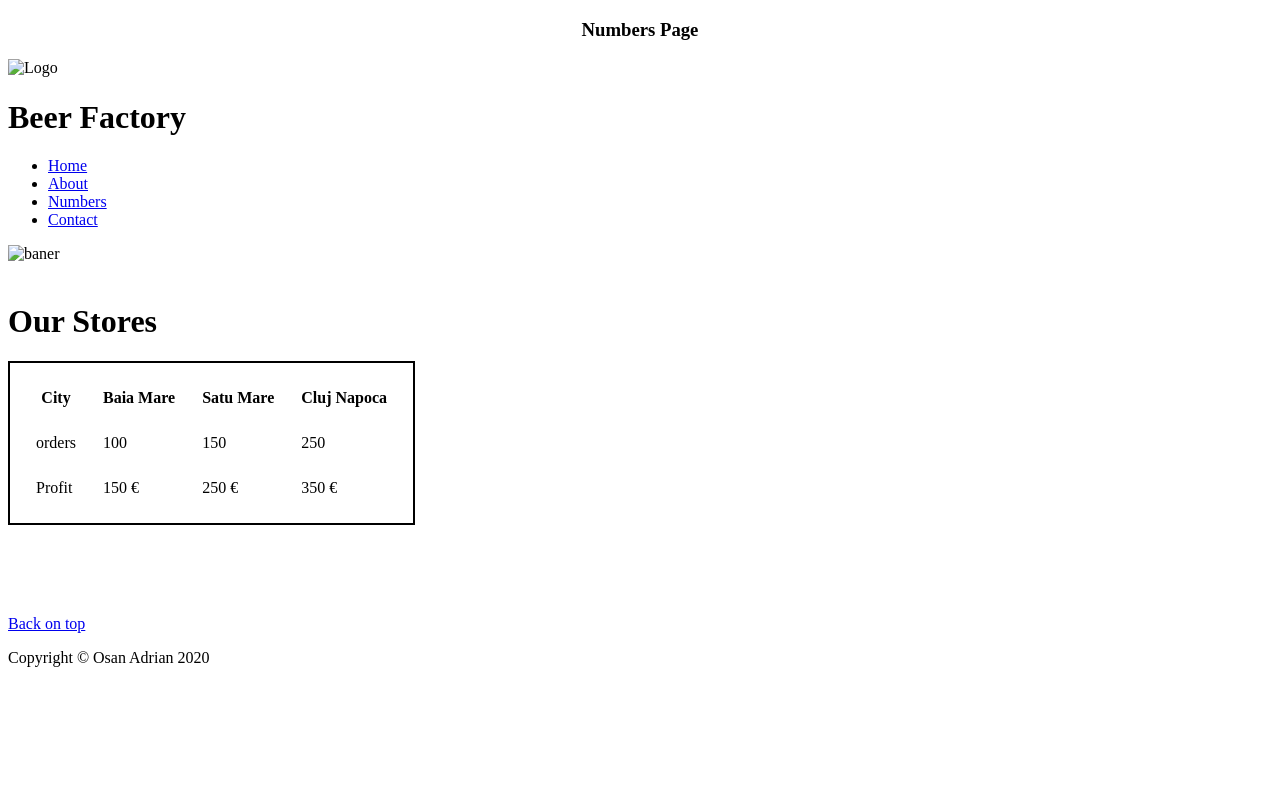
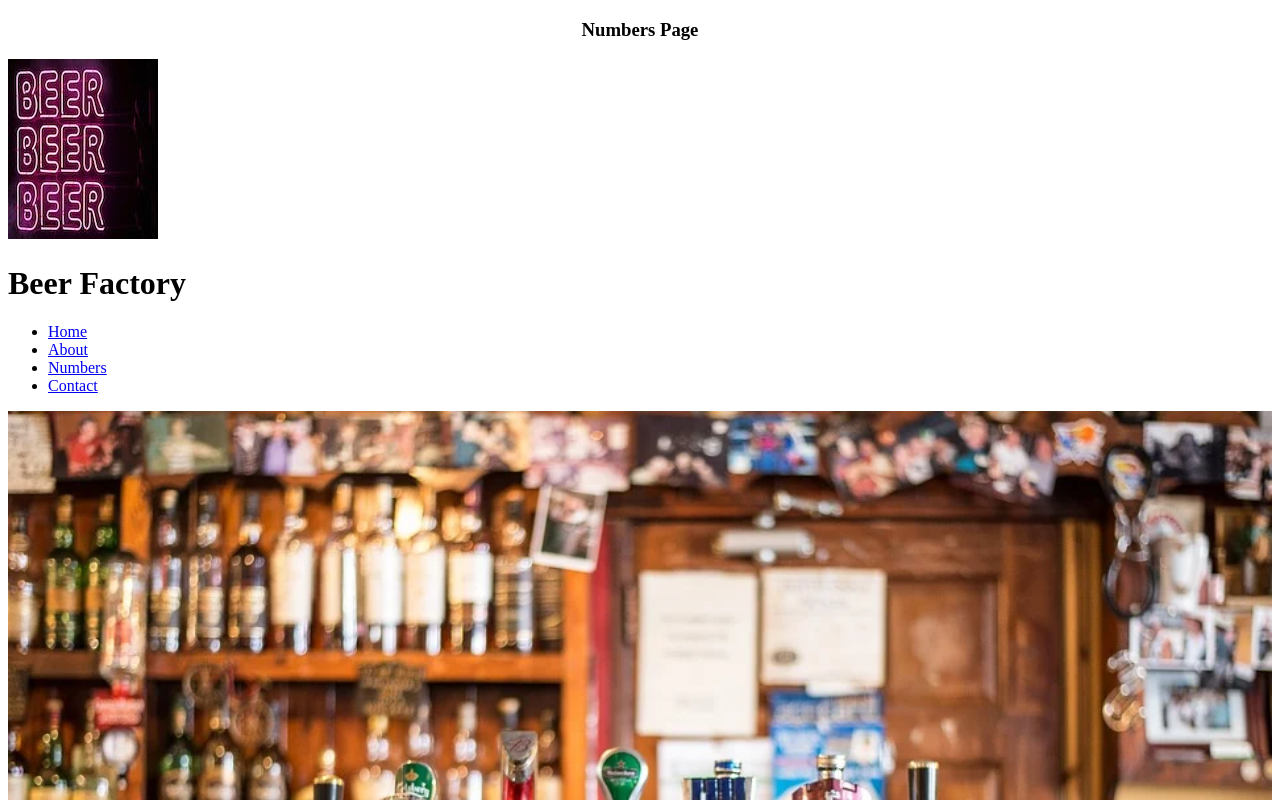
Before and after one commit to OsanAdrian/osanadrian.github.io, a plain HTML site: page numbers.html in a window 1280 px wide. Shown: the top 800 px of the page. Drawn offline with Linux system fonts and the light colour scheme.

Commit message:
Update numbers.html

```diff
--- a/numbers.html
+++ b/numbers.html
@@ -7,7 +7,7 @@
   </head>
   <body>
     <h3 id="top" style="text-align: center">Numbers Page</h3>
-    <img src="/images/pexels-photo-2599245.jpeg" alt="Logo" />
+    <img src="https://raw.githubusercontent.com/OsanAdrian/osanadrian.github.io/main/pexels-photo-2599245.jpeg" alt="Logo" />
     <h1>Beer Factory</h1>
     <ul>
       <li><a href="/index.html">Home</a></li>
@@ -15,7 +15,7 @@
       <li><a href="/numbers.html">Numbers</a></li>
       <li><a href="/contact.html">Contact</a></li>
     </ul>
-    <img src="/images/banner.webp" width="100%" alt="baner" />
+    <img src="https://raw.githubusercontent.com/OsanAdrian/osanadrian.github.io/main/banner.webp" width="100%" alt="baner" />
     <br />
     <br />
     <h1>Our Stores</h1>
```
